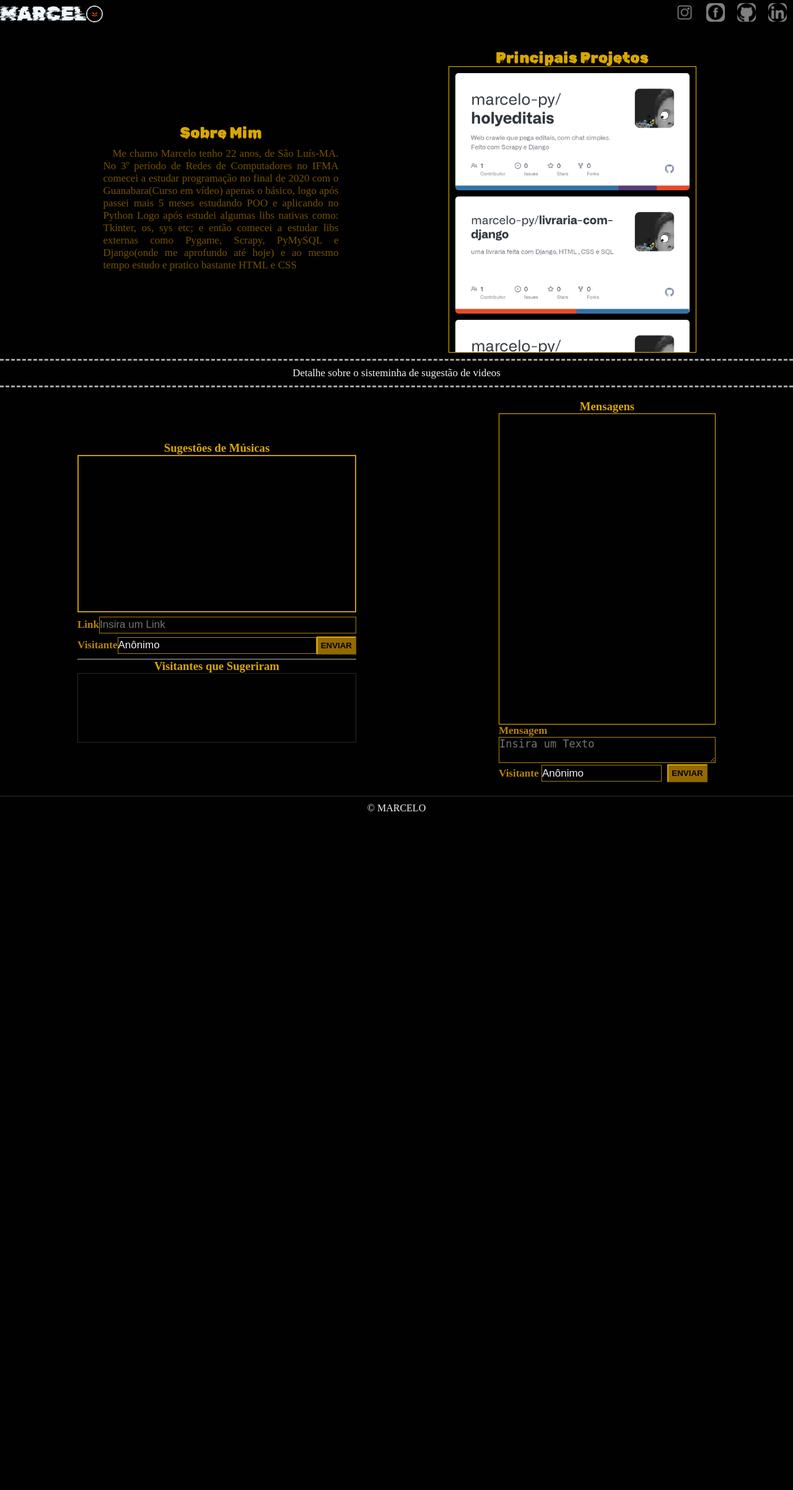
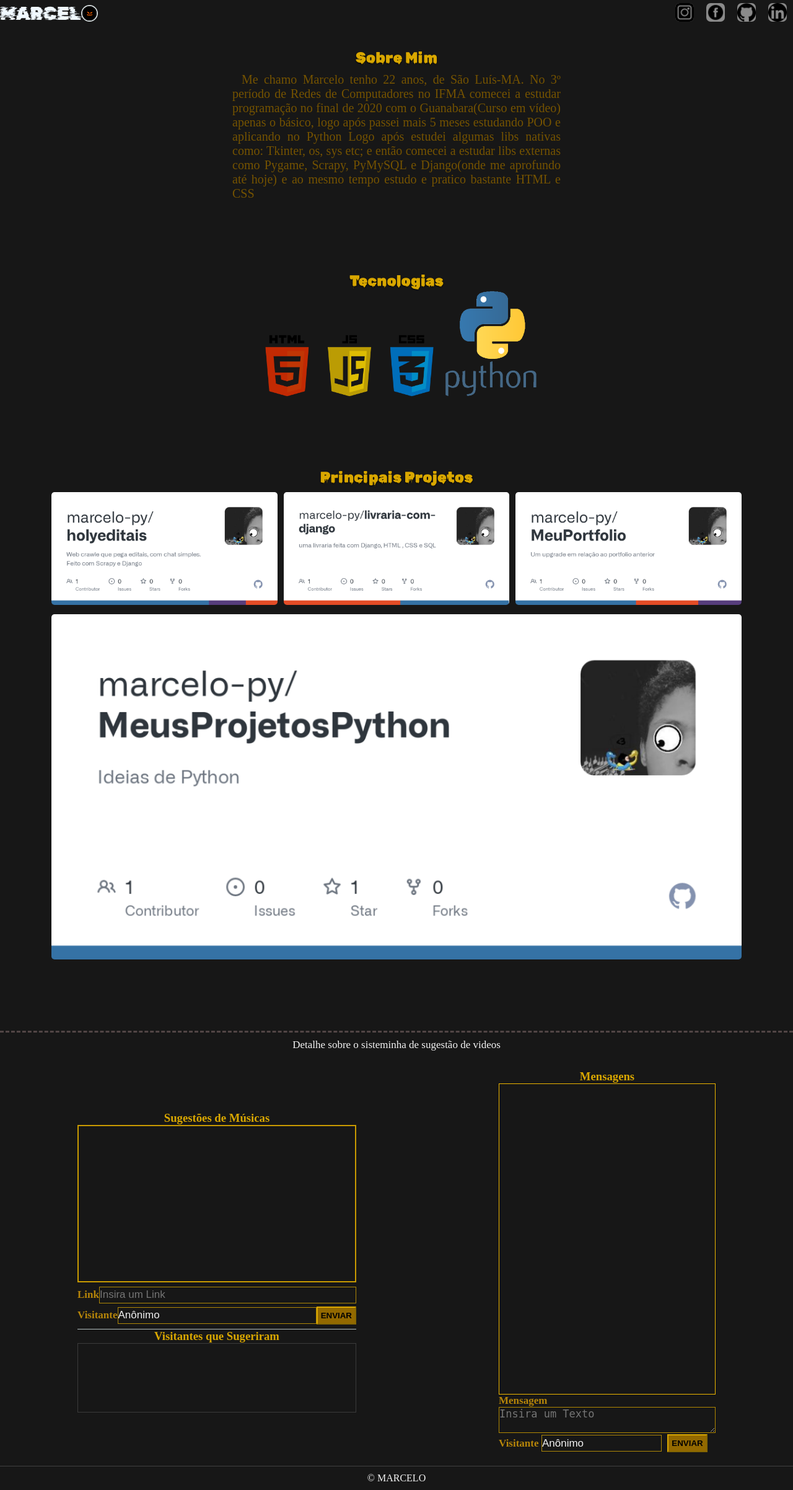
Before and after one commit to marcelo-py/MeuPortfolio, a Django app: template portifolio/templates/index.html in a window 1280 px wide. Shown: the whole page at 62% size. Before the commit the page ends 1309 px from the top, so only its background shows below. Run offline with Django 3.2, Linux system fonts and the light colour scheme; the template is opened without the code that fills it, so the values that code supplies are empty; some libraries are stand-ins or nearby versions.

Commit message:
Melhorando o design

```diff
--- a/portifolio/templates/index.html
+++ b/portifolio/templates/index.html
@@ -46,6 +46,13 @@
                         Me chamo Marcelo tenho 22 anos, de São Luís-MA. No 3º período de Redes de Computadores no IFMA comecei a estudar programação no final de 2020 com o Guanabara(Curso em vídeo) apenas o básico, logo após passei mais 5 meses estudando POO e aplicando no Python Logo após estudei algumas libs nativas como: Tkinter, os, sys etc; e então comecei a estudar libs externas como Pygame, Scrapy, PyMySQL e Django(onde me aprofundo até hoje) e ao mesmo tempo estudo e pratico bastante HTML e CSS
                     {%endif%}
                 </p>
+            </div>
+            <div id="tec">
+                <h2>Tecnologias</h2>
+                <div id="tecdominadas">
+                    <img src="{%static 'imagens/tecfrontend.png'%}">
+                    <img src="{%static 'imagens/pythonlogo.png'%}">
+                </div>
             </div>
             <div>
                 <h2>Principais Projetos</h2>
--- a/templates/parciais/_head.html
+++ b/templates/parciais/_head.html
@@ -22,5 +22,6 @@ h2{
     font-family: 'titulo';
     font-weight: normal;
     color: aliceblue;
+    font-size: 30px;
 }
 </style>
--- a/templates/static/css/styles.css
+++ b/templates/static/css/styles.css
@@ -1,10 +1,11 @@
 *{
     padding: 0;
     margin: 0;
+    font: 14pt 'Courier New', Courier, monospace black;
 }
 
 body{
-    background-color: #000100;
+    background-color: hsl(0deg 0% 9%);
 }
 
 .header{
@@ -54,16 +55,35 @@ body{
 #main{
     padding: 10px;
     margin: 0 auto;
-    border-bottom: 3px dashed #ffffffa3;
+    border-bottom: 3px dashed #9a7e7e71;
+    padding-bottom: 100px;
 }
 
 #sobre{
     display: flex;
-    flex-wrap: wrap;
+    flex-direction: column;
     align-items: center;
-    justify-content:space-around;
     margin: 0 auto;
     width: 90%;
+}
+
+#sobre div:first-child{
+    width: 550px;
+}
+
+#tec{
+    padding: 100px 0;
+}
+
+#tecdominadas{
+    text-align: center;
+}
+
+#tecdominadas a{
+    flex: 1 0 350px;
+}
+#tecdominadas img{
+    max-width: 300px;
 }
 #sobre a{
     color: #4aab00;
@@ -71,20 +91,16 @@ body{
     text-decoration: none;
 }
 
-
-#sobre div{
-    flex: 0 1 400px;
-}
-
 #sobre .projetosGB{
+    display: flex;
+    flex-wrap: wrap;
     overflow-y: auto;
-    max-height: 450px;
     padding: 5px;
-    border: 1px solid #edb600;
 }
 #sobre .projetosGB a{
     display: block;
     margin: 5px;
+    flex: 1 0 280px;
 }
 
 #sobre .projetosGB img{
@@ -102,7 +118,7 @@ body{
 
 #sobre div p{
     color: #755300;
-    font-size: 17px;
+    font-size: 20px;
     text-align: justify;
     border-radius: 5px;
     padding: 10px;
@@ -126,7 +142,6 @@ body{
 }
 
 .videoMenssagensContainer{
-    border-top: 3px dashed #ffffffa3;
     margin: 0 auto;
     padding: 10px;
     display: flex;
@@ -311,3 +326,8 @@ body{
         margin: 0 auto;
     }
 }
+@media (max-width: 550px){
+    #sobre div:first-child{
+        width: 100%;
+    }
+}
```
Also changed, not shown: templates/static/imagens/JSlogo.png (added), templates/static/imagens/csslogo.png (added), templates/static/imagens/htmllogo.png (added), templates/static/imagens/pythonlogo.png (added), templates/static/imagens/tecfrontend.png (added).
